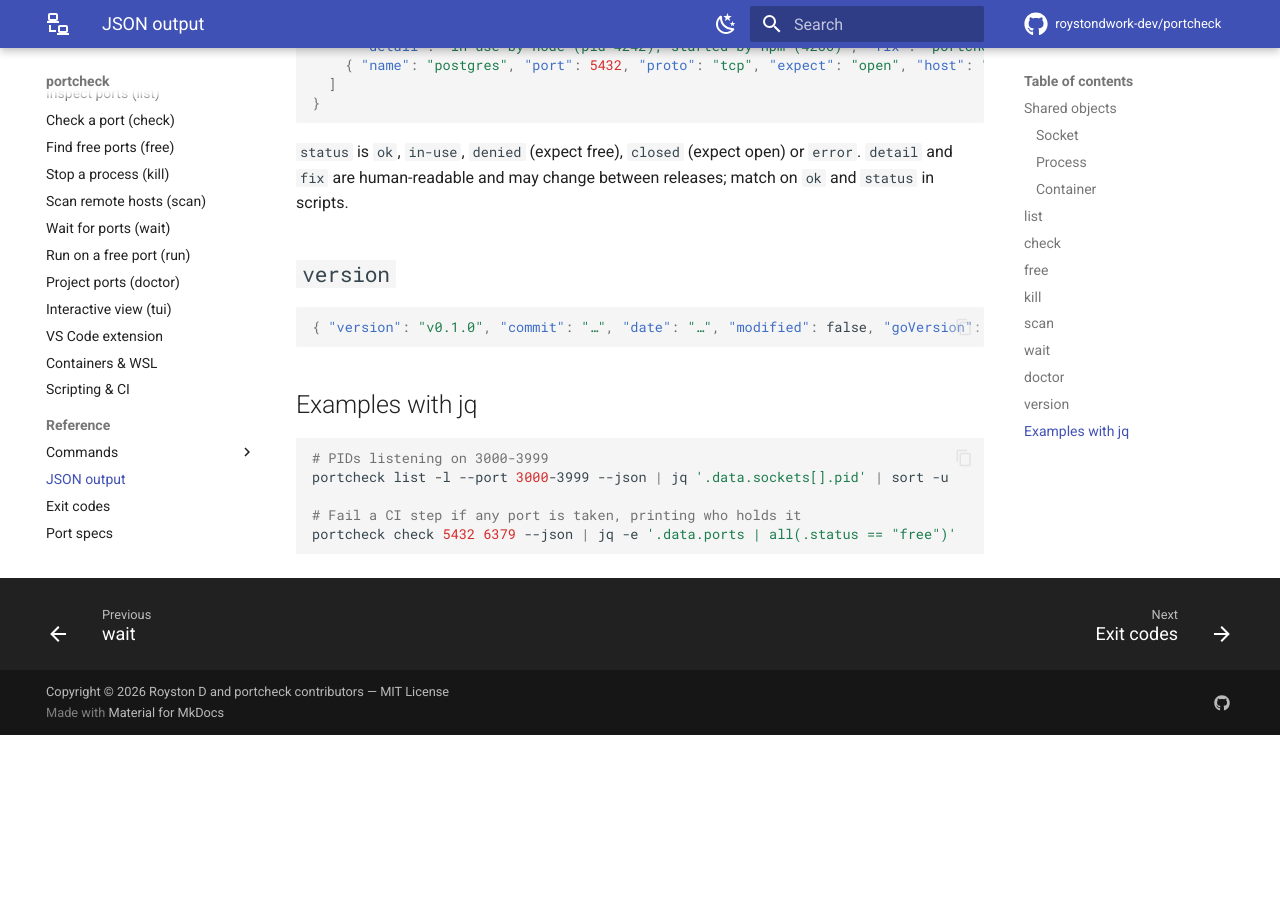
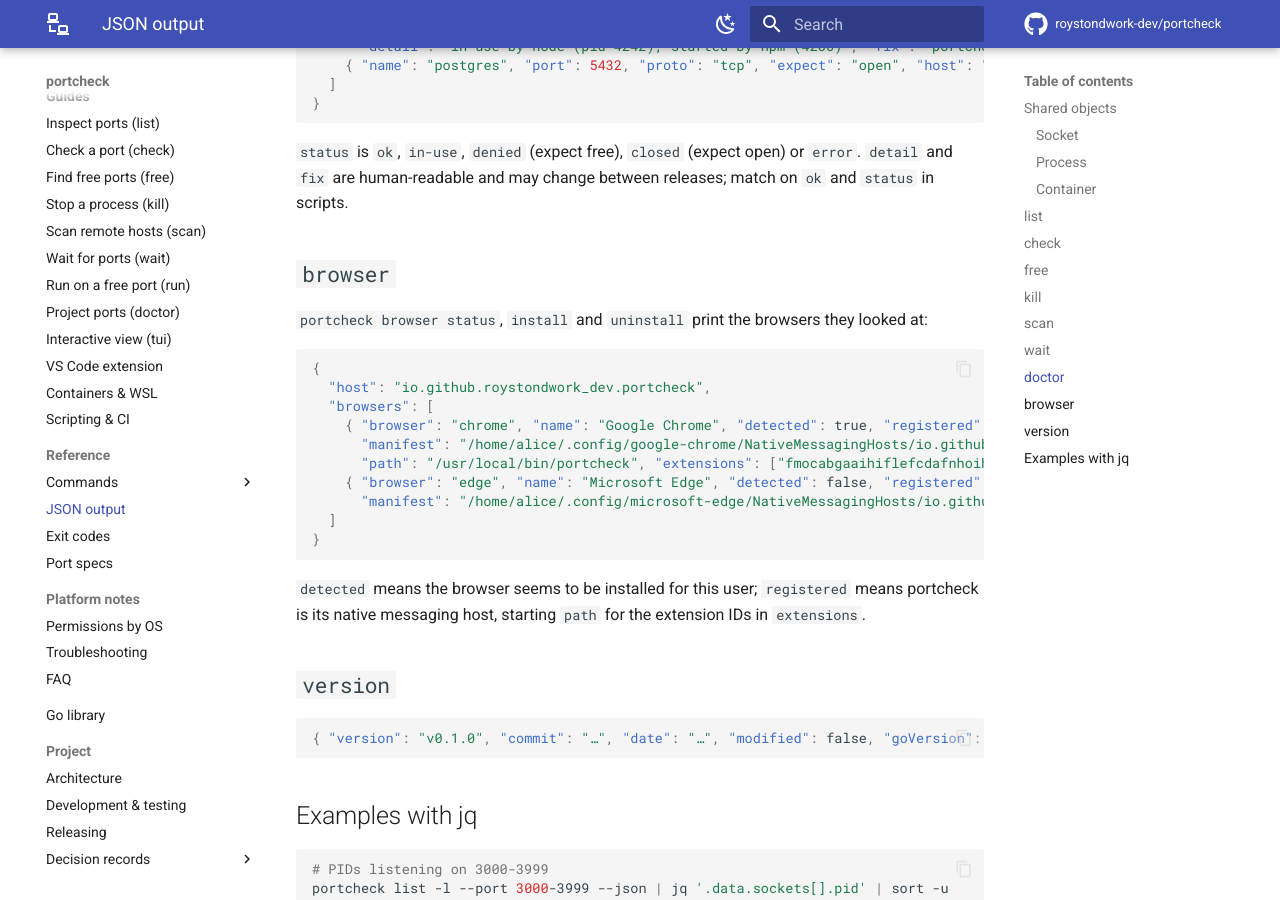
Before and after one commit to roystondwork-dev/portcheck, an MkDocs documentation site: the page built from docs/json-schema.md, in a window 1280 px wide and 900 px high, scrolled down 3979 px. Built offline with MkDocs 1.6.1 and Material for MkDocs 9.7.7, drawn with Linux system fonts in a browser that asks for light colours; comment, search, counter and statistics services are not loaded; before the commit the page ends 4714 px from its top, so only the background shows below that.

Commit message:
docs: browser commands, JSON schema and M17 tasks
Co-Authored-By: Claude Opus 5.5 <noreply@anthropic.com>

````diff
--- a/docs/json-schema.md
+++ b/docs/json-schema.md
@@ -146,6 +146,27 @@ detected on the wire. With `--open`, `results` contains only open ports, but
 `detail` and `fix` are human-readable and may change between releases; match on `ok`
 and `status` in scripts.
 
+## `browser`
+
+`portcheck browser status`, `install` and `uninstall` print the browsers they looked at:
+
+```json
+{
+  "host": "io.github.roystondwork_dev.portcheck",
+  "browsers": [
+    { "browser": "chrome", "name": "Google Chrome", "detected": true, "registered": true,
+      "manifest": "/home/alice/.config/google-chrome/NativeMessagingHosts/io.github.roystondwork_dev.portcheck.json",
+      "path": "/usr/local/bin/portcheck", "extensions": ["fmocabgaaihiflefcdafnhoihcibgnhl"] },
+    { "browser": "edge", "name": "Microsoft Edge", "detected": false, "registered": false,
+      "manifest": "/home/alice/.config/microsoft-edge/NativeMessagingHosts/io.github.roystondwork_dev.portcheck.json" }
+  ]
+}
+```
+
+`detected` means the browser seems to be installed for this user; `registered` means
+portcheck is its native messaging host, starting `path` for the extension IDs in
+`extensions`.
+
 ## `version`
 
 ```json
--- a/mkdocs.yml
+++ b/mkdocs.yml
@@ -98,6 +98,10 @@ nav:
           - check: commands/portcheck_check.md
           - completion: commands/portcheck_completion.md
           - doctor: commands/portcheck_doctor.md
+          - browser: commands/portcheck_browser.md
+          - browser install: commands/portcheck_browser_install.md
+          - browser status: commands/portcheck_browser_status.md
+          - browser uninstall: commands/portcheck_browser_uninstall.md
           - completion bash: commands/portcheck_completion_bash.md
           - completion fish: commands/portcheck_completion_fish.md
           - completion powershell: commands/portcheck_completion_powershell.md
@@ -128,3 +132,4 @@ nav:
           - "0002: TCP connect scanning": adr/0002-tcp-connect-only-scanning.md
           - "0003: Native macOS sockets": adr/0003-native-macos-sockets.md
           - "0004: VS Code extension": adr/0004-vscode-extension.md
+          - "0005: Browser extension": adr/0005-browser-extension.md
````
Also changed, not shown: TASKS.md (+15 -6 lines), docs/commands/portcheck.md (+1 -0 lines), docs/commands/portcheck_browser.md (added, +51 -0 lines), docs/commands/portcheck_browser_install.md (added, +42 -0 lines), docs/commands/portcheck_browser_status.md (added, +33 -0 lines), docs/commands/portcheck_browser_uninstall.md (added, +34 -0 lines).
